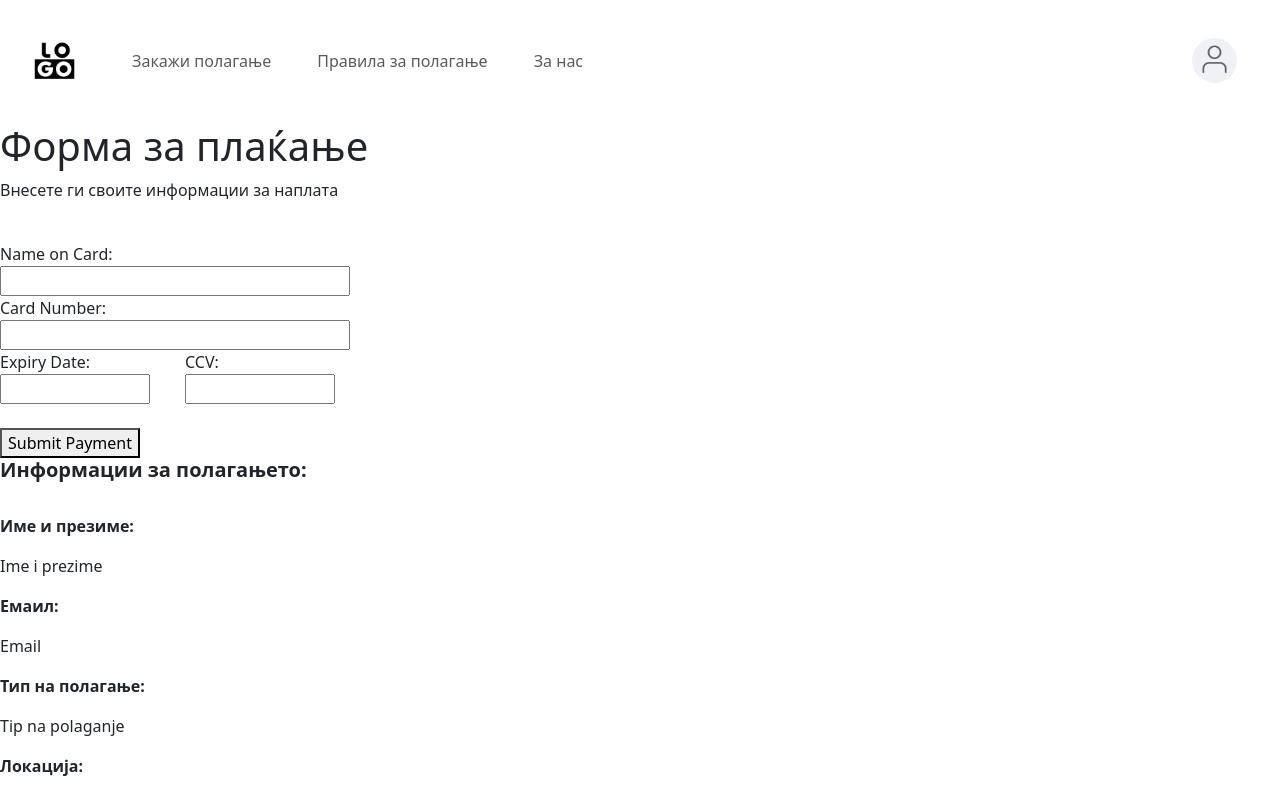
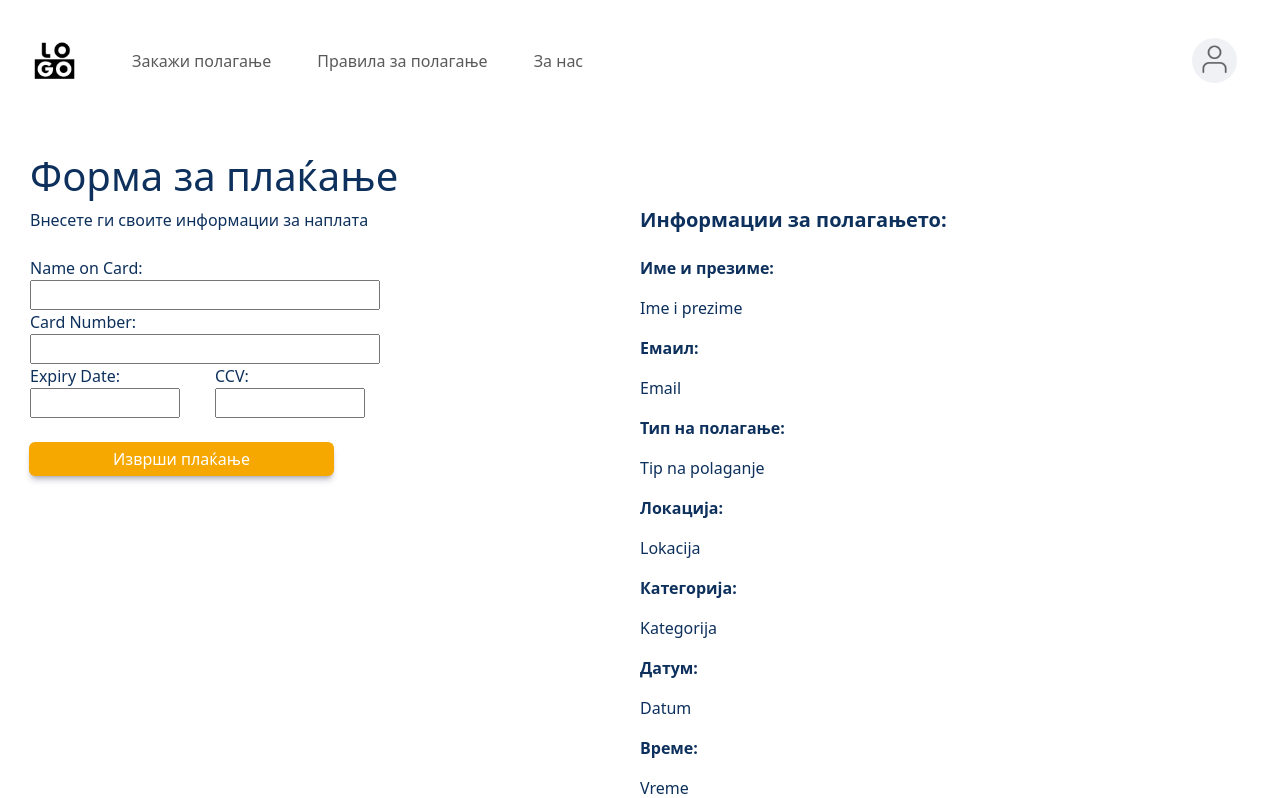
Before and after one commit to Timski-Proekt/TP, a React (Create React App) app in the folder frontend-app/: page /payment in a window 1280 px wide. Shown: the top 798 px of the page. Built offline with nearby package versions, Linux system fonts and the light colour scheme; no server answers.

Commit message:
Updated the css of the Appointments and Payment page

```diff
--- a/frontend-app/src/components/Appointment/Appointment.js
+++ b/frontend-app/src/components/Appointment/Appointment.js
@@ -56,10 +56,11 @@ function Appointment(){
             <h1>Закажи термин за полагање</h1>
             <section>
                 <p>Избери датум и пополни ги полињата за полагањето што сакаш да го закажеш</p>
-                <div className="column left-column">
+                <div className="column left-column calendar-container">
                     <Calendar
                         onChange={handleDateChange}
                         value={selectedDate}
+                        style={{ boxShadow: '0 4px 8px rgba(0, 0, 0, 0.1)', borderRadius: '8px', padding: '20px' }}
                     />
                 </div>
                 <div className="column right-column">
@@ -80,7 +81,7 @@ function Appointment(){
                         <TimeSelection onSelectTime={handleSelectTime} />
                     </div>
                     <div>
-                        <button className="button">Избери термин</button>
+                        <a href="#" className="button">Избери термин</a>
                     </div>
                 </div>
             </section>
--- a/frontend-app/src/components/Payment/Payment.js
+++ b/frontend-app/src/components/Payment/Payment.js
@@ -83,7 +83,7 @@ function Payment() {
                     </div>
 
                     <br />
-                    <button type="submit" className="button">Submit Payment</button>
+                    <a href="#" id="payment-button">Изврши плаќање</a>
                 </form>
                 <div id="info" className="column right-column">
                     <h5><b>Информации за полагањето:</b></h5><br/>
--- a/frontend-app/src/index.css
+++ b/frontend-app/src/index.css
@@ -177,3 +177,72 @@ footer{
   text-align: center;
 
 }
+
+/*Appointments page*/
+
+.div-container {
+  overflow: hidden;
+  padding: 30px;
+}
+
+.text {
+  color: var(--mainBlue);
+}
+
+.column {
+  width: 50%;
+  box-sizing: border-box;
+  float: left;
+}
+
+.column > * {
+  margin: 0 auto; /* Center the content horizontally within the column */
+}
+
+.bubble-container {
+  display: flex;
+  align-items: center;
+}
+
+.bubble {
+  margin: 5px;
+  padding: 10px;
+  border-radius: 30px;
+  border: 1px solid var(--mainBlue);
+  color: var(--mainBlue);
+}
+
+.selected {
+  background-color: var(--mainBlue);
+  color: white;
+}
+
+.bubble-container > * {
+  margin-right: 10px;
+}
+
+.button{
+  display: block;
+  padding:5px ;
+  width: 50%;
+  border-radius: 6px;
+  background-color: var(--mainYellow);
+  box-shadow: rgba(50, 50, 93, 0.25) 0px 6px 6px -2px, rgba(0, 0, 0, 0.3) 0px 3px 5px -3px;
+  color: var(--white);
+  text-decoration: none;
+  text-align: center;
+}
+
+/*Payment*/
+#payment-button{
+  display: block;
+  margin-left: -1px;
+  padding:5px ;
+  width: 50%;
+  border-radius: 6px;
+  background-color: var(--mainYellow);
+  box-shadow: rgba(50, 50, 93, 0.25) 0px 6px 6px -2px, rgba(0, 0, 0, 0.3) 0px 3px 5px -3px;
+  color: var(--white);
+  text-decoration: none;
+  text-align: center;
+}
```
